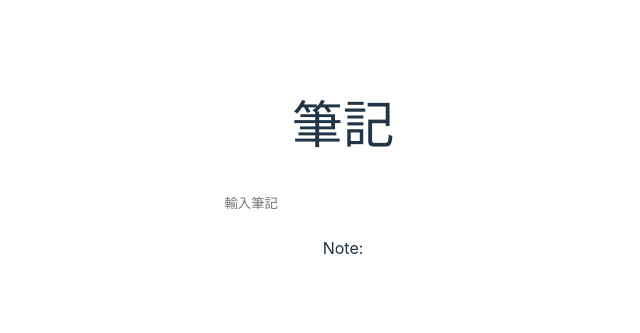
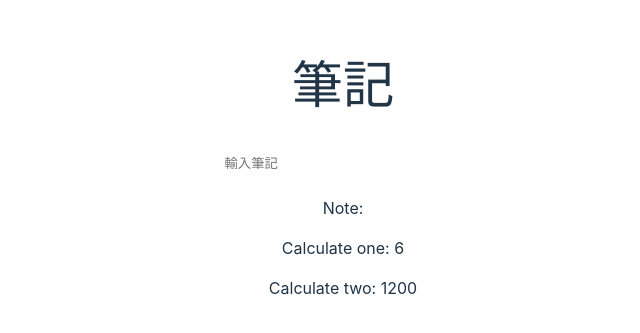
Before and after one commit to yanniao0827/Vue, a Vue app in the folder PRACTICE/my_app/: page / in a window 1280 px wide. Shown: the part 231-564 px from the top of the page, without its empty margins (297-937 px from the left). Built offline with nearby package versions, Linux system fonts and the light colour scheme.

Commit message:
7-4.插值中做運算

```diff
--- a/PRACTICE/my_app/src/components/LifeNote.vue
+++ b/PRACTICE/my_app/src/components/LifeNote.vue
@@ -1,6 +1,8 @@
 <script setup>
 import { ref,onUpdated,onUnmounted } from 'vue';
 const note=ref('')
+const a=ref(30)
+const b=ref(40)
 const updateLocalStorage = () => {
     // 我希望可以存取我即時輸入的筆記到localStorage
     localStorage.setItem('userNote', note.value);
@@ -22,6 +24,8 @@ onUnmounted(()=>{
 <h1>筆記</h1>
 <input type="text" placeholder="輸入筆記" v-model="note">
 <p>Note:{{ note }}</p>
+<p>Calculate one: {{ 2+4 }}</p>
+<p>Calculate two: {{ a*b }}</p>
 </template>
 
 
```
